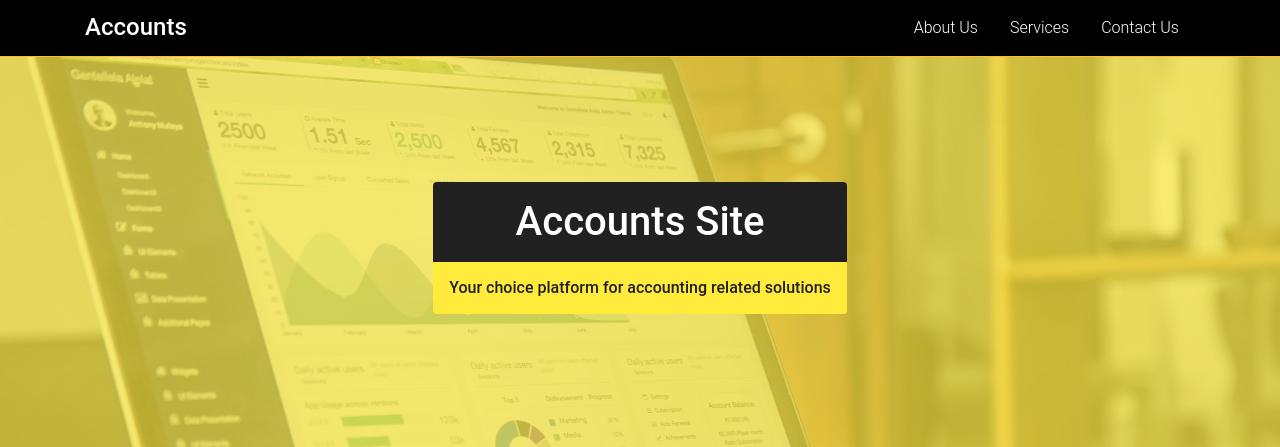
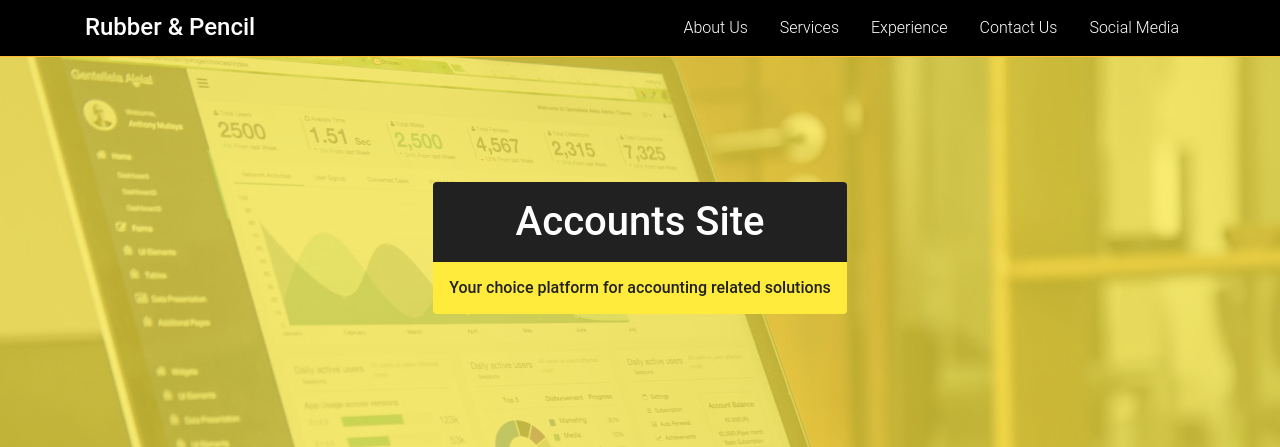
Before and after one commit to ThukuWakogi/accounts, a Django app: page / in a window 1280 px wide. Shown: the top 447 px of the page. Run offline with Django 3.2, Linux system fonts and the light colour scheme; some libraries are stand-ins or nearby versions.

Commit message:
push project to github for code transfer

```diff
--- a/templates/base.html
+++ b/templates/base.html
@@ -29,7 +29,7 @@
 
             <!-- Brand -->
             <a class="mt-2 mb-2 waves-effect navbar-brand" href="{%url 'home'%}" >
-                <strong class="h4" >Accounts</strong>
+                <strong class="h4" >Rubber & Pencil</strong>
             </a>
 
             <!-- Collapse -->
@@ -59,9 +59,20 @@
                         > Services
                         </a>
                     </li>
+                    <li class="nav-item  nav-link">
+                        <a href="#services" class="nav-link waves-effect"
+                        > Experience
+                        </a>
+                    </li>
+
                     <li class="nav-item nav-link">
                         <a href="#contact" class="nav-link waves-effect"
                         > Contact Us
+                        </a>
+                    </li>
+                    <li class="nav-item  nav-link">
+                        <a href="#services" class="nav-link waves-effect"
+                        > Social Media
                         </a>
                     </li>
                 </ul>
```
